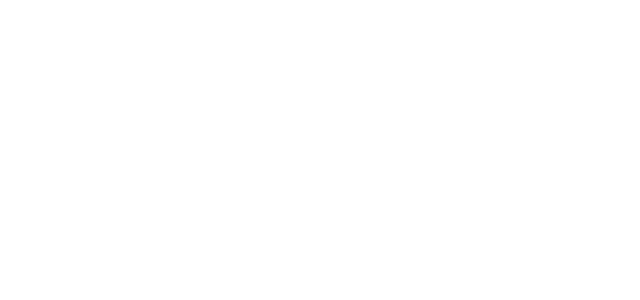
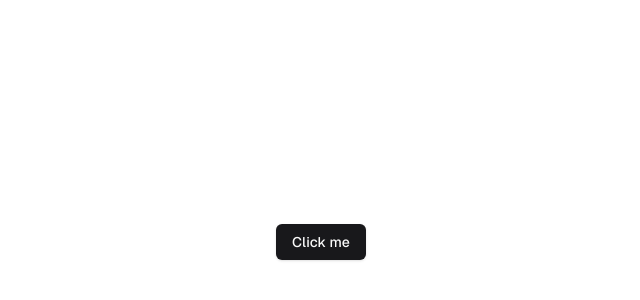
Before and after one commit to Learn-Aware/learnaware-ai, a Next.js app in the folder frontend/: page / in a window 1280 px wide. Shown: the part 158-458 px from the top of the page, without its empty margins (319-959 px from the left). Built offline with nearby package versions, Linux system fonts and the light colour scheme.

Commit message:
Add Button component and integrate it into the homepage

```diff
--- a/frontend/app/page.tsx
+++ b/frontend/app/page.tsx
@@ -1,10 +1,10 @@
+import { Button } from "@/components/ui/button";
 
 export default function Home() {
   return (
     <div className="grid grid-rows-[20px_1fr_20px] items-center justify-items-center min-h-screen p-8 pb-20 gap-16 sm:p-20 font-[family-name:var(--font-geist-sans)]">
       <main className="flex flex-col gap-8 row-start-2 items-center sm:items-start">
-
-
+       <Button>Click me</Button>
       </main>
       <footer className="row-start-3 flex gap-6 flex-wrap items-center justify-center">
 
--- /dev/null
+++ b/frontend/components/ui/button.tsx
@@ -0,0 +1,57 @@
+import * as React from "react"
+import { Slot } from "@radix-ui/react-slot"
+import { cva, type VariantProps } from "class-variance-authority"
+
+import { cn } from "@/lib/utils"
+
+const buttonVariants = cva(
+  "inline-flex items-center justify-center gap-2 whitespace-nowrap rounded-md text-sm font-medium transition-colors focus-visible:outline-none focus-visible:ring-1 focus-visible:ring-ring disabled:pointer-events-none disabled:opacity-50 [&_svg]:pointer-events-none [&_svg]:size-4 [&_svg]:shrink-0",
+  {
+    variants: {
+      variant: {
+        default:
+          "bg-primary text-primary-foreground shadow hover:bg-primary/90",
+        destructive:
+          "bg-destructive text-destructive-foreground shadow-sm hover:bg-destructive/90",
+        outline:
+          "border border-input bg-background shadow-sm hover:bg-accent hover:text-accent-foreground",
+        secondary:
+          "bg-secondary text-secondary-foreground shadow-sm hover:bg-secondary/80",
+        ghost: "hover:bg-accent hover:text-accent-foreground",
+        link: "text-primary underline-offset-4 hover:underline",
+      },
+      size: {
+        default: "h-9 px-4 py-2",
+        sm: "h-8 rounded-md px-3 text-xs",
+        lg: "h-10 rounded-md px-8",
+        icon: "h-9 w-9",
+      },
+    },
+    defaultVariants: {
+      variant: "default",
+      size: "default",
+    },
+  }
+)
+
+export interface ButtonProps
+  extends React.ButtonHTMLAttributes<HTMLButtonElement>,
+    VariantProps<typeof buttonVariants> {
+  asChild?: boolean
+}
+
+const Button = React.forwardRef<HTMLButtonElement, ButtonProps>(
+  ({ className, variant, size, asChild = false, ...props }, ref) => {
+    const Comp = asChild ? Slot : "button"
+    return (
+      <Comp
+        className={cn(buttonVariants({ variant, size, className }))}
+        ref={ref}
+        {...props}
+      />
+    )
+  }
+)
+Button.displayName = "Button"
+
+export { Button, buttonVariants }
--- a/frontend/package.json
+++ b/frontend/package.json
@@ -9,6 +9,7 @@
     "lint": "next lint"
   },
   "dependencies": {
+    "@radix-ui/react-slot": "^1.1.0",
     "class-variance-authority": "^0.7.1",
     "clsx": "^2.1.1",
     "lucide-react": "^0.468.0",
```
Also changed, not shown: 1 other file (tests, documents, lock files or other folders).
